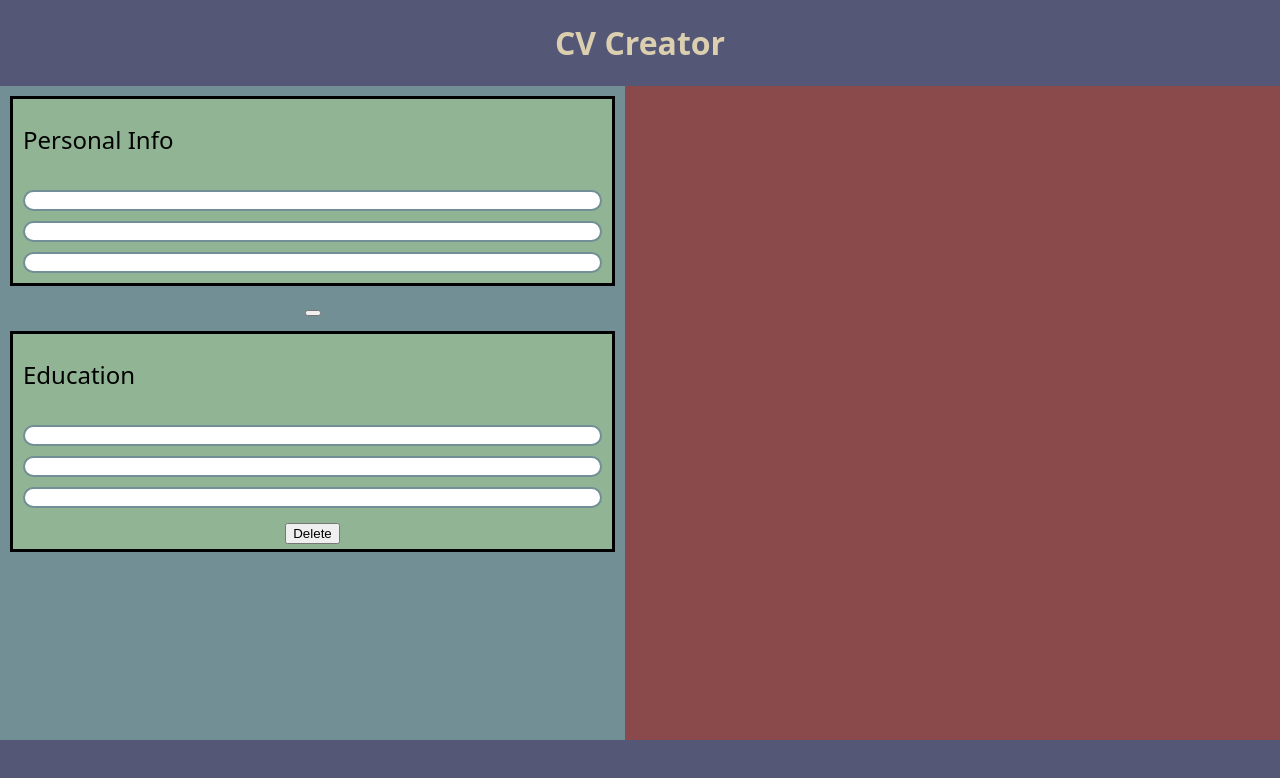
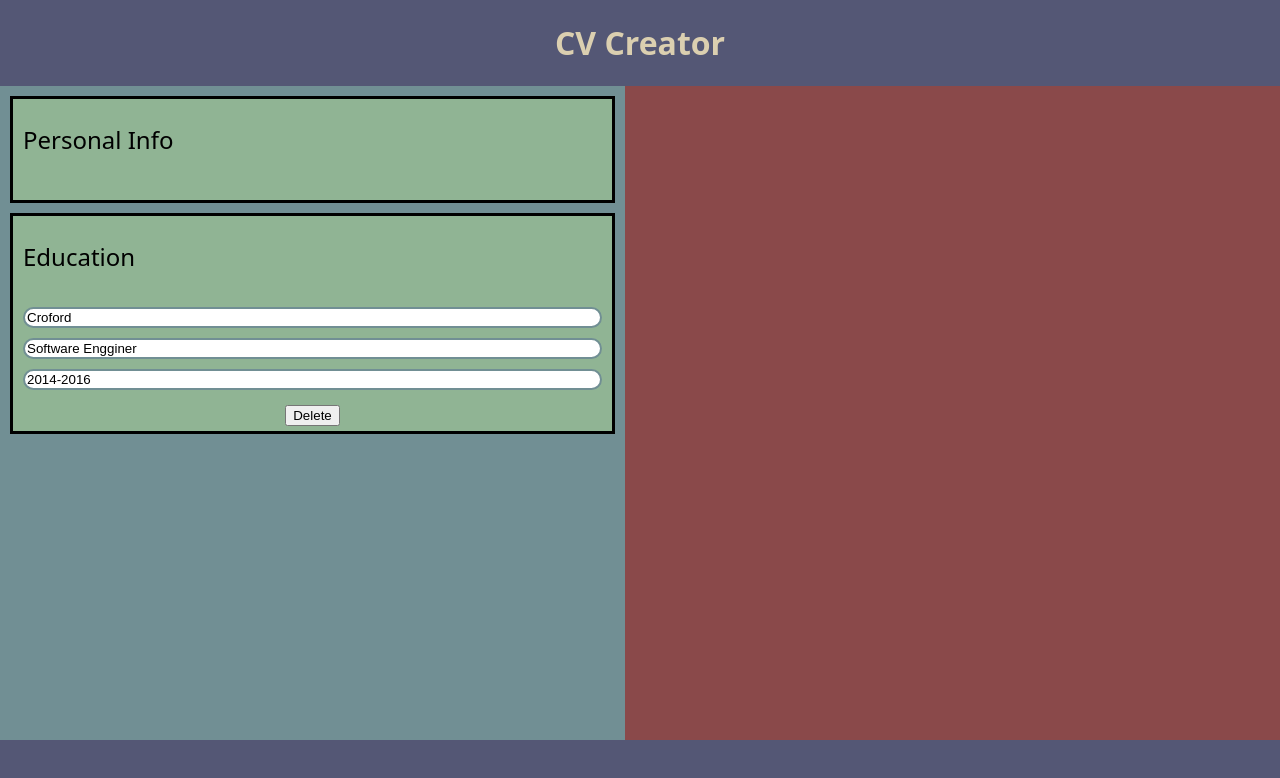
Before and after one commit to oxedom/cv-project, a React (Create React App) app: page / in a window 1280 px wide. Shown: the top 778 px of the page. Built offline with nearby package versions, Linux system fonts and the light colour scheme.

Commit message:
input modifed

```diff
--- a/src/comps/Cv.js
+++ b/src/comps/Cv.js
@@ -12,9 +12,11 @@ class Cv extends Component {
             number: "0542313112",
             schools: [
                 {
-                    school: "Croford",
-                    school_title: 'Software Engginer',
-                    school_date: "2014-2016",
+                    fields: {
+                        school: "Croford",
+                        school_title: 'Software Engginer',
+                        school_date: "2014-2016",
+                    },
                     id: uniqid()
                 }
             ],
@@ -31,7 +33,8 @@ class Cv extends Component {
 
         let text = e.target.value
         let field = e.target.getAttribute('name')
-        let element_id = e.target.getAttribute('id')
+        let element_id = e.target.parentNode.parentNode.getAttribute('a-id')
+        console.log(text, field, element_id);
     }
 
     handleSubmit = (e) => {
@@ -43,10 +46,10 @@ class Cv extends Component {
             <Header></Header>
             <main className="dvider">
                 <div className="cv_creator">
-                    <form onChange={this.handleChange} onSubmit={this.handleSubmit}>
-                        <Form></Form>
-                        <button className="btn"> </button>
-                        {this.state.schools.map(s => <SchoolForm schoolData={s} > </SchoolForm>)}
+                    <form onSubmit={this.handleSubmit}>
+                        <Form handleChange={this.handleChange}></Form>
+                        {/* <button className="btn"> </button> */}
+                        {this.state.schools.map(s => <SchoolForm handleChange={this.handleChange} schoolData={s} > </SchoolForm>)}
                     </form>
 
                 </div >
--- a/src/comps/Input.js
+++ b/src/comps/Input.js
@@ -14,18 +14,10 @@ class Input extends Component {
 
 
     render() {
-        const { f1, f2, f3 } = this.props
-        console.log(this.props);
+        const { fields } = this.props
+
         return (<div className="form-inputs">
-
-
-            <input name={f1} type='text' />
-            <input name={f2} type='text' />
-            <input name={f3} type='text' />
-
-
-
-
+            {Object.keys({ ...fields }).map(f => <input onChange={this.props.handleChange} type='text' name={f} value={fields[f]} />)}
         </div>)
     }
 }
--- a/src/comps/SchoolForm.js
+++ b/src/comps/SchoolForm.js
@@ -10,14 +10,11 @@ class SchoolForm extends Component {
 
         }
 
+
+
     }
 
-    handleChange = (e) => {
 
-        this.updateState({ schools: this.schools.contact({ name: 'amit' }) })
-
-        let text = e.target.value
-    }
 
     handleClick = (e) => {
         let id = e.target.parentNode.getAttribute('a-id')
@@ -27,13 +24,12 @@ class SchoolForm extends Component {
 
 
 
+    render() {
+        const { schoolData } = this.props
 
-    render() {
-        console.log(this.props.schoolData);
-        const { school, school_title, school_date } = this.props.schoolData;
         return (<div className="form-box" a-id={uniqid()}>
             <p className="title"> Education</p>
-            <Input f1={school} f2={school_title} f3={school_date} />
+            <Input fields={schoolData.fields} handleChange={this.props.handleChange} />
 
             <button onClick={this.handleClick} className="btn"> Delete </button>
 
```
